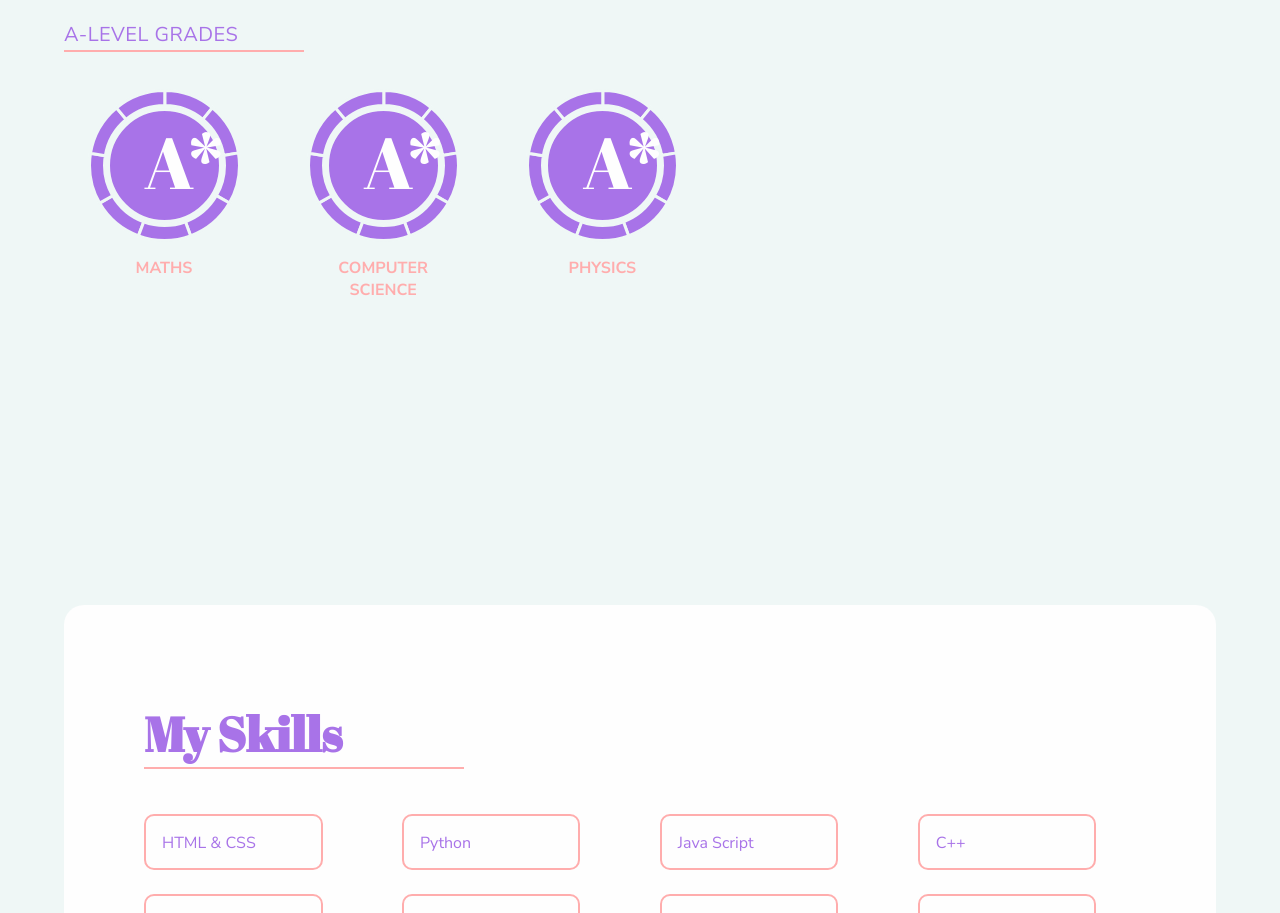
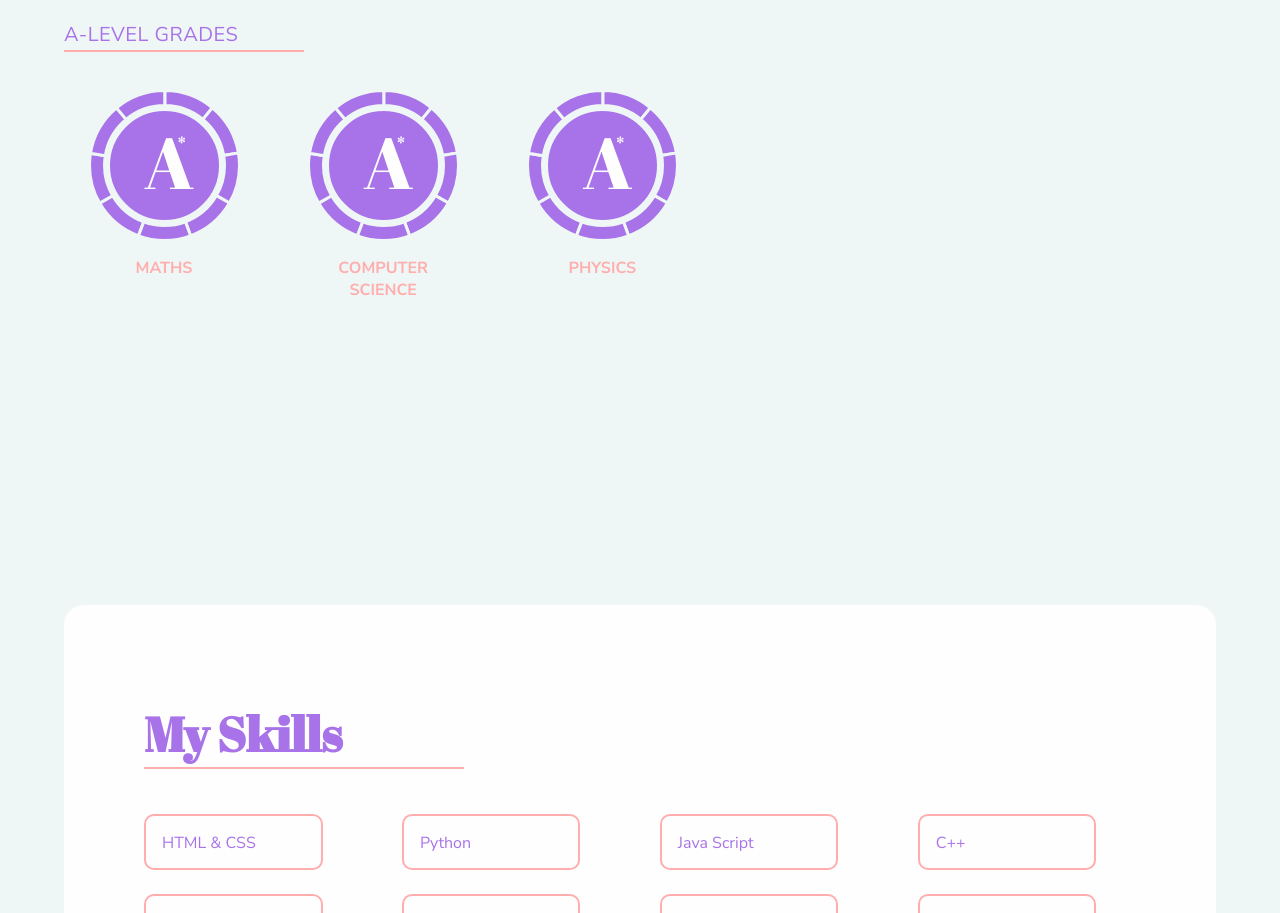
Before and after one commit to DragonShadow343/Portfolio-V2.0, a plain HTML site: page index.html in a window 1280 px wide. Shown: the part 2716-3629 px from the top of the page. Drawn offline with nearby package versions, Linux system fonts and the light colour scheme; a web font is replaced by a local one.

Commit message:
Added css to affect the * in the subject-grade

```diff
--- a/styles.css
+++ b/styles.css
@@ -642,6 +642,13 @@ header.scrolled .name {
 	margin-top: 1rem;
 }
 
+.subject-grade span{
+	position: absolute;
+	bottom: 3.5rem;
+	right: 0.5rem;
+	font-size: 16px;
+}
+
 .subject-container {
 	height: 100%;
 	position: relative;
```
